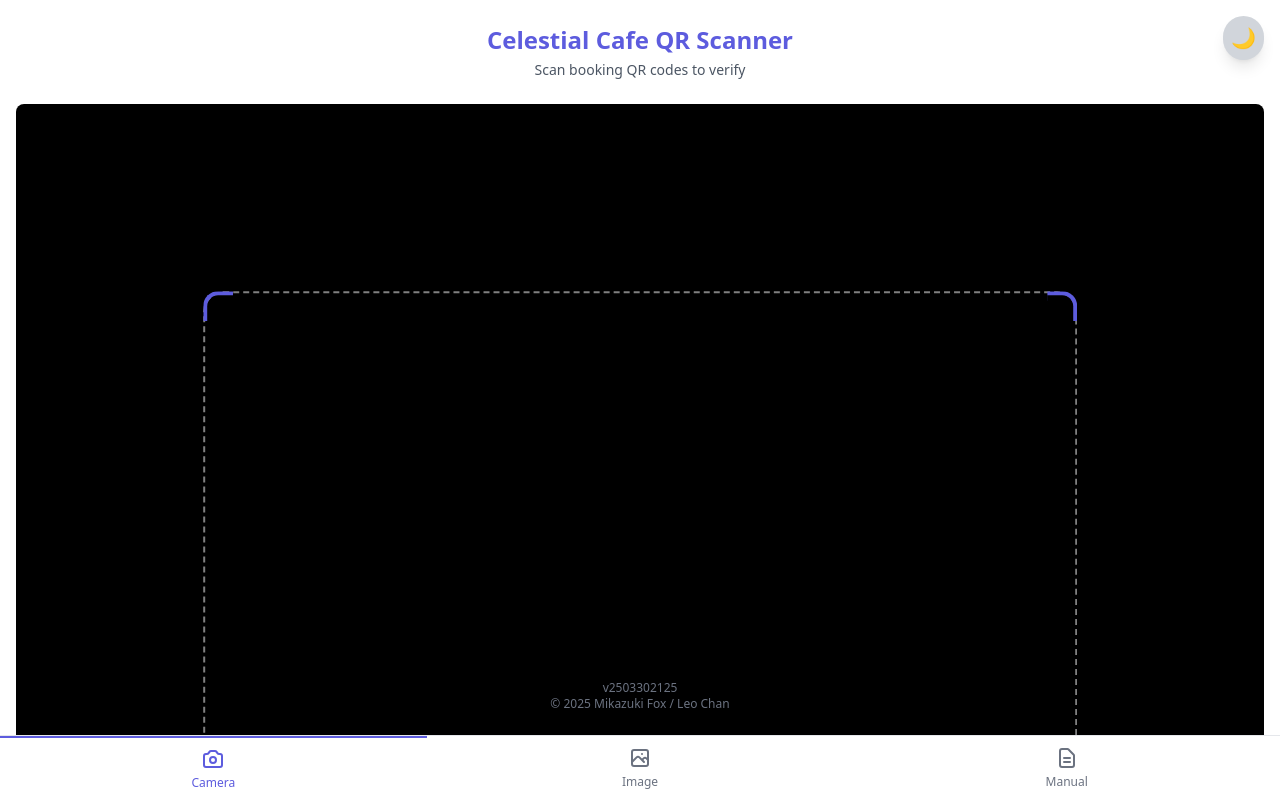
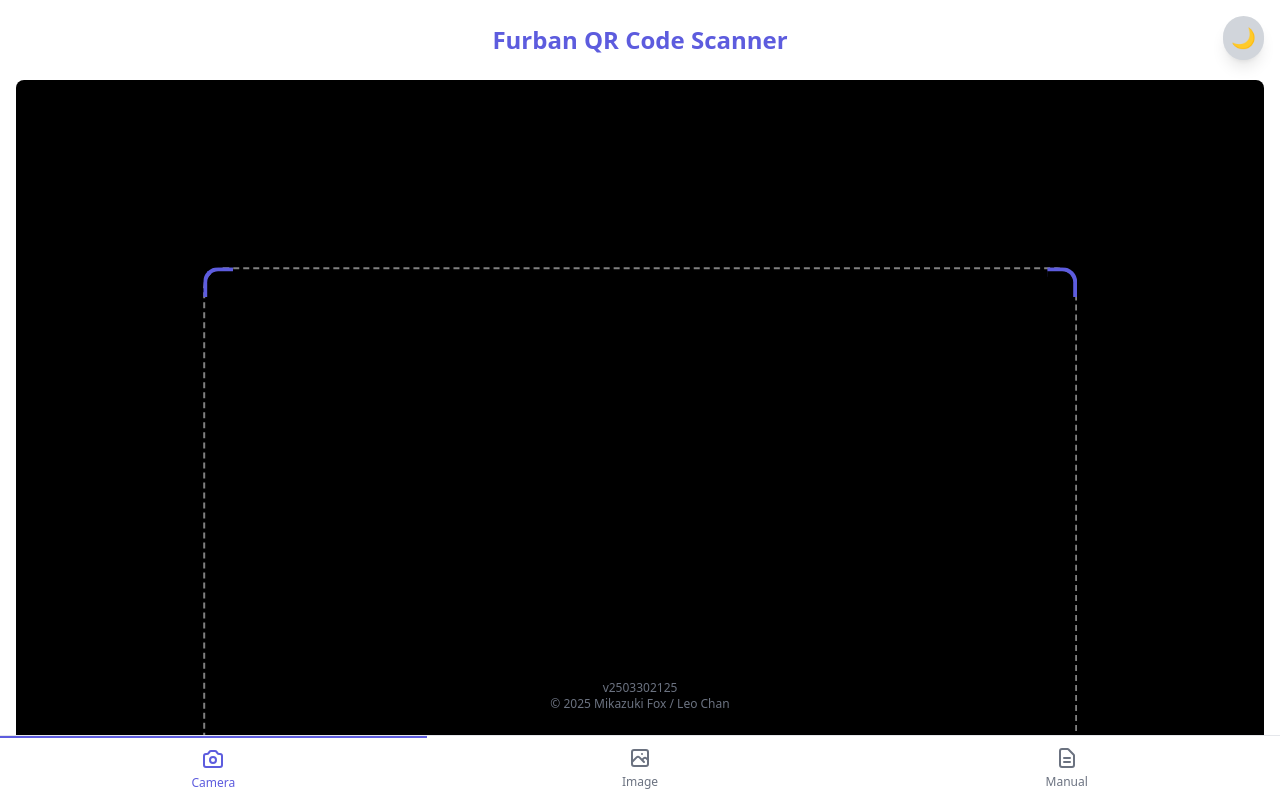
Before and after one commit to iareanidiot384/Furban-QR-Code-Scanner, a plain HTML site: page index.html in a window 1280 px wide. Drawn offline with nearby package versions, Linux system fonts and the light colour scheme.

Commit message:
Update index.html

```diff
--- a/index.html
+++ b/index.html
@@ -51,8 +51,7 @@
 <body class="min-h-screen bg-white dark:bg-gray-900 text-gray-800 dark:text-gray-200 transition-colors duration-200 pb-safe">
     <div class="container mx-auto px-4 py-6">
         <header class="mb-6 text-center">
-            <h1 class="text-2xl font-bold text-primary">Celestial Cafe QR Scanner</h1>
-            <p class="mt-1 text-sm text-gray-600 dark:text-gray-400">Scan booking QR codes to verify</p>
+            <h1 class="text-2xl font-bold text-primary">Furban QR Code Scanner</h1>
         </header>
 
         <div class="mx-auto">
```
